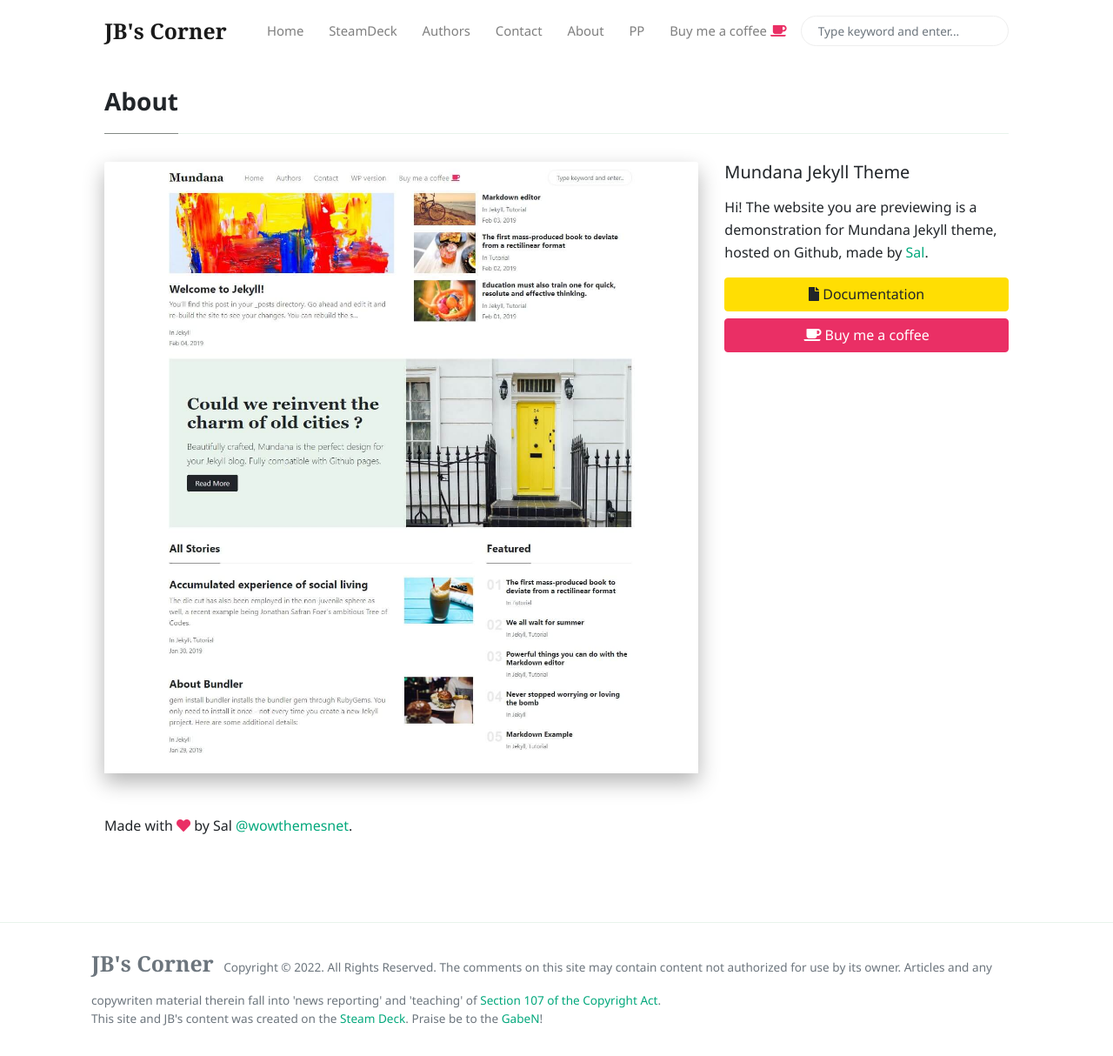
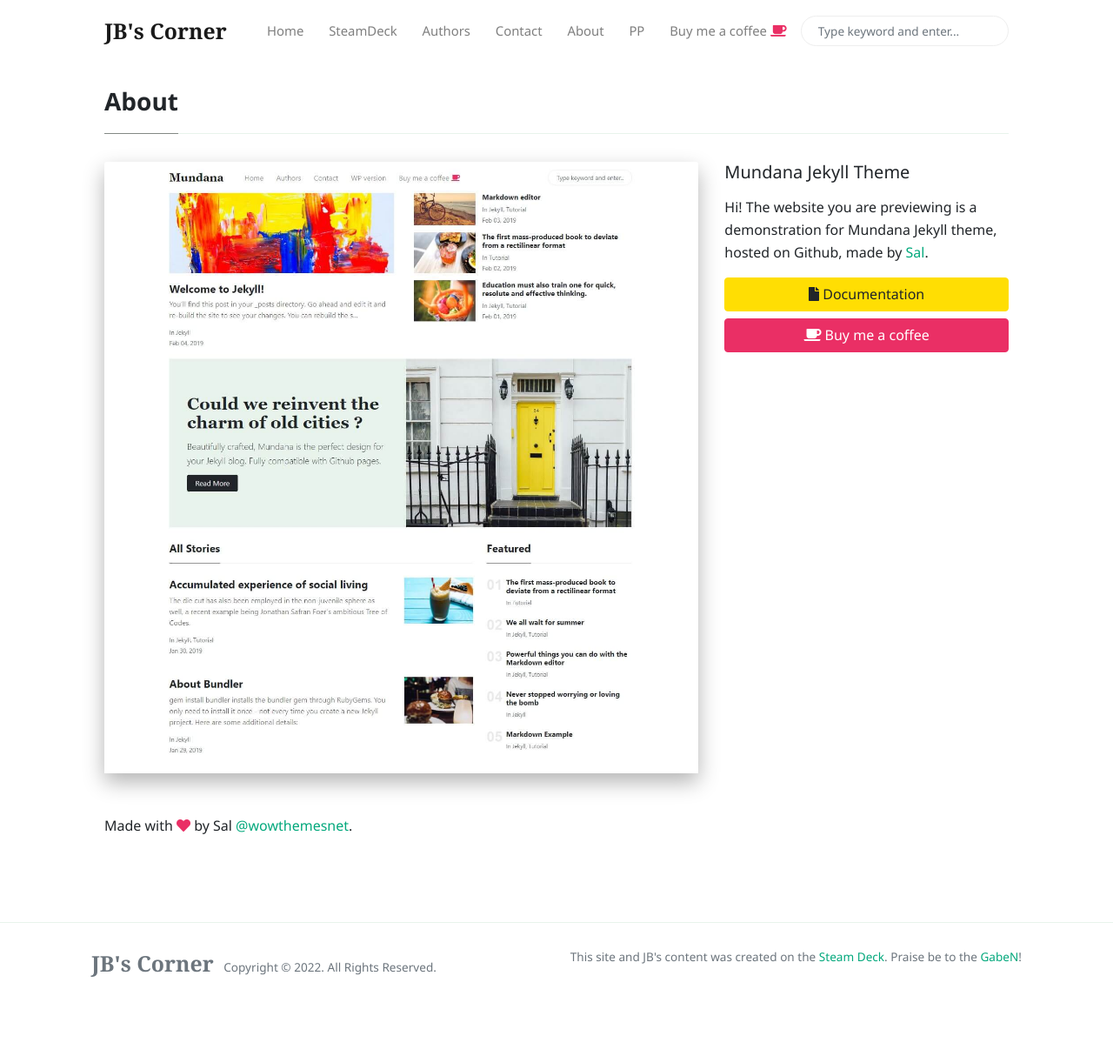
Before and after one commit to JohnnyBlocks/JBs-Lab-Production, a Jekyll site: the page built from _pages/about.md, in a window 1280 px wide and 1214 px high. Shown: the whole window at 87% size. Built offline with Jekyll 4.4.1, drawn with Linux system fonts in a browser that asks for light colours; nearby versions of some CDN libraries; comment, search, counter and statistics services are not loaded.

```diff
--- a/_layouts/default.html
+++ b/_layouts/default.html
@@ -80,8 +80,7 @@
             <div>
                 <span class="navbar-brand mr-2 mb-0"><strong>JB's Corner</strong></span>
                 <span>Copyright © <script>document.write(new Date().getFullYear())</script>.</span>
-                All Rights Reserved.  The comments on this site may contain content not authorized for use by its owner.
-                Articles and any copywriten material therein fall into 'news reporting' and 'teaching' of <a href="https://www.copyright.gov/fair-use/">Section 107 of the Copyright Act</a>.
+                All Rights Reserved.
             </div>
             <div>
                 This site and JB's content was created on the <a target="_blank" href="https://www.steamdeck.com">Steam Deck</a>. Praise be to the <a target="_blank" href="https://steamcommunity.com/id/gabelogannewell/">GabeN</a>!</p>
```
Also changed, not shown: _pages/contact.md (deleted, +0 -18 lines), .github/ISSUE_TEMPLATE/tell-me.yaml (added).
